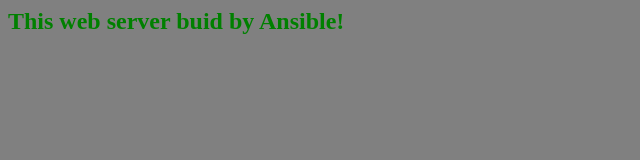
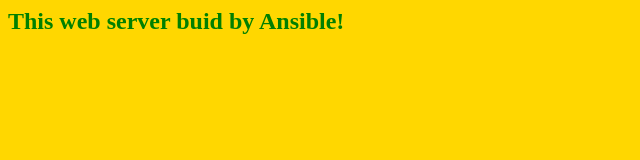
Before and after one commit to jjurri/ansible-test, a plain HTML site: page MyWebSite/index.html in a window 1280 px wide. Shown: the whole page, without its empty margins (0-640 px from the left). Drawn offline with Linux system fonts and the light colour scheme.

Commit message:
12 When-Block

```diff
--- a/MyWebSite/index.html
+++ b/MyWebSite/index.html
@@ -1,7 +1,7 @@
 <HTML>
 <HEAD>
 <TITLE>TEST</TITLE>
-<BODY bgcolor="grey">
+<BODY bgcolor="gold">
 <font color="green"><h2>This web server buid by Ansible!</h2>
 </BODY>
 </HEAD>
```
Also changed, not shown: 2 other files.
